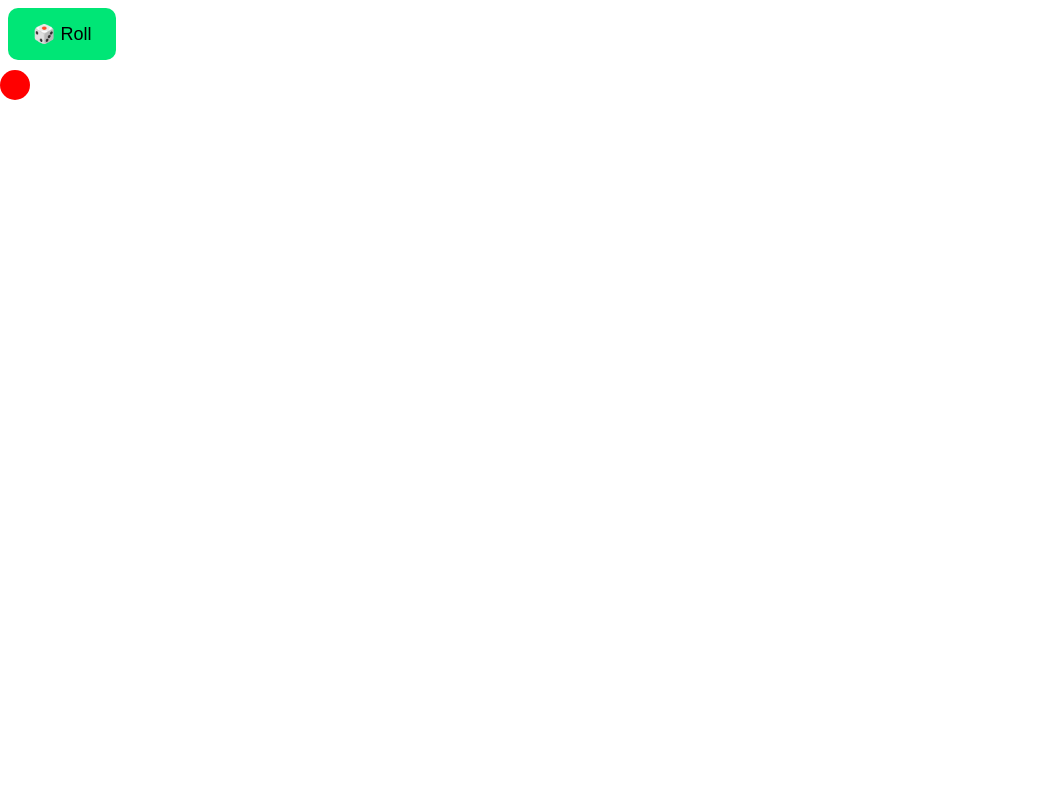
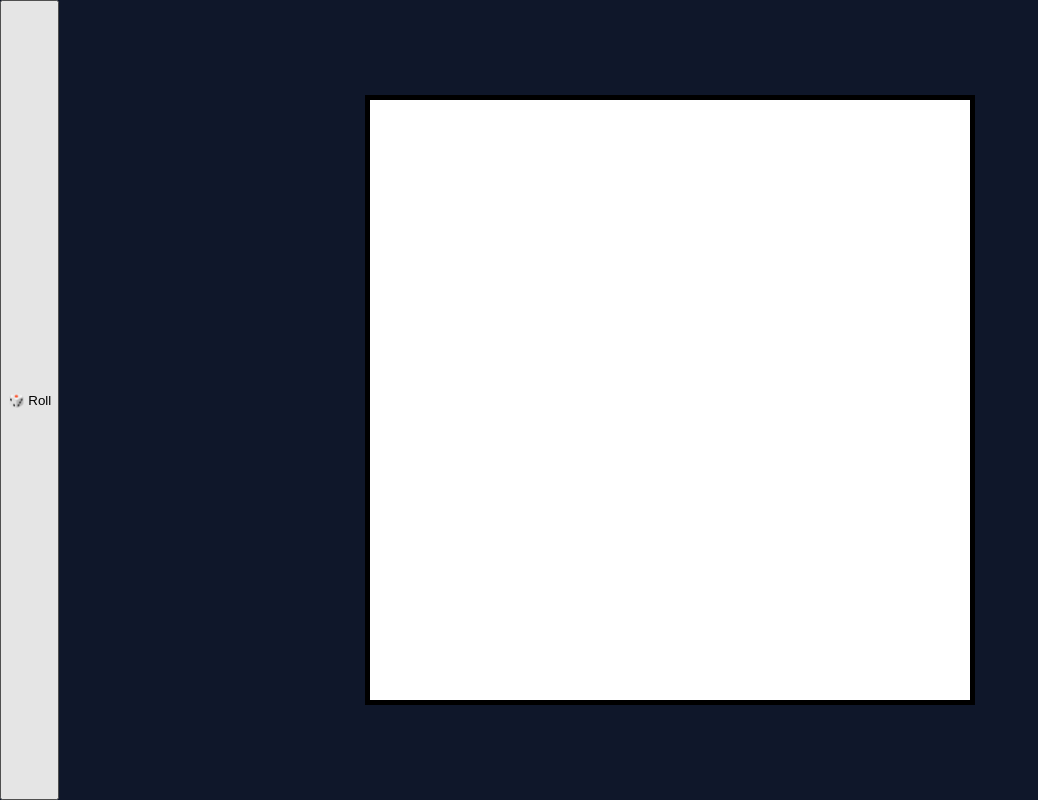
Before and after one commit to Aadi639707/Ludobot, a Next.js app: page / in a window 1280 px wide. Shown: the whole page, without its empty margins (0-1038 px from the left). Built offline with nearby package versions, Linux system fonts and the light colour scheme.

Commit message:
Refactor CSS styles and add new layout classes

```diff
--- a/app/globals.css
+++ b/app/globals.css
@@ -1,20 +1,50 @@
-.dice {
-  background:#00e676;
-  border:none;
-  padding:15px 25px;
-  font-size:18px;
-  border-radius:10px;
-  margin-bottom:10px;
-  cursor:pointer;
+body {
+  margin: 0;
+  background: #0f172a;
+  font-family: Arial;
 }
 
-.token {
-  width:30px;
-  height:30px;
-  border-radius:50%;
-  position:absolute;
+.screen {
+  display: flex;
+  height: 100vh;
+  color: white;
 }
 
-.redToken {
-  background:red;
+.sidebar {
+  width: 160px;
+  background: #020617;
+  padding: 15px;
 }
+
+.board {
+  width: 600px;
+  height: 600px;
+  background: white;
+  margin: auto;
+  display: grid;
+  grid-template-columns: repeat(15, 1fr);
+  grid-template-rows: repeat(15, 1fr);
+  border: 5px solid black;
+}
+
+.cell {
+  border: 1px solid #999;
+}
+
+.red { background: #dc2626; }
+.green { background: #16a34a; }
+.blue { background: #2563eb; }
+.yellow { background: #facc15; }
+.white { background: white; }
+
+.center {
+  grid-column: 7 / 10;
+  grid-row: 7 / 10;
+  background: linear-gradient(
+    45deg,
+    red,
+    yellow,
+    green,
+    blue
+  );
+}
```
